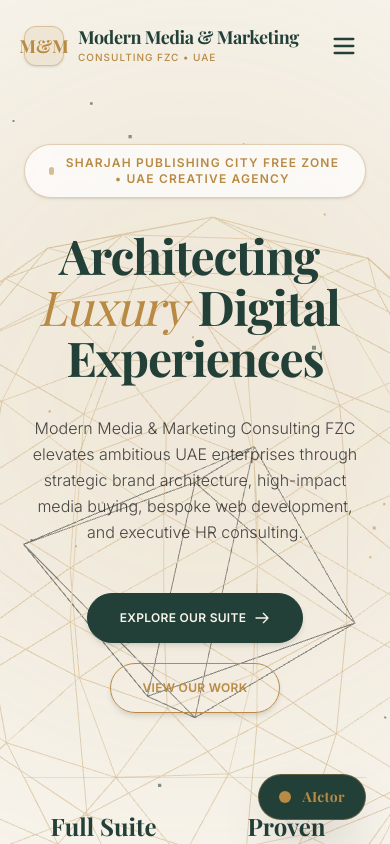
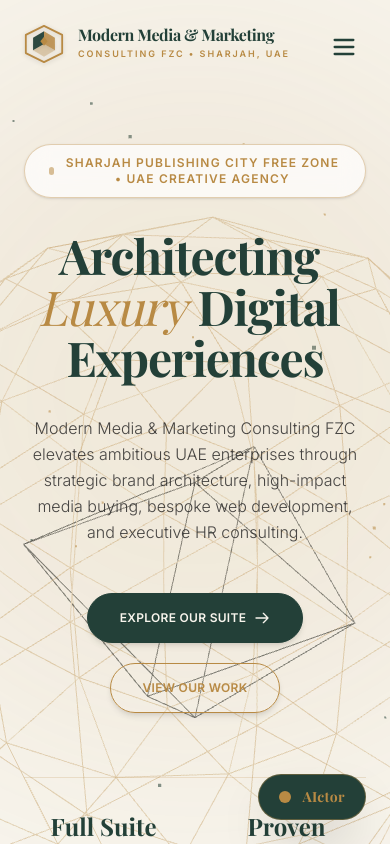
Before and after one commit to alefiyahkapadiya74-oss/modern-media-marketing-consulting, a Next.js app: page / in a window 390 px wide. Shown: the top 844 px of the page. Built offline with nearby package versions, Linux system fonts and the light colour scheme.

Commit message:
feat: design brand-new Zenith Prism luxury vector logo emblem and replace generic M&M monogram

```diff
--- a/components/layout/MobileMenu.tsx
+++ b/components/layout/MobileMenu.tsx
@@ -1,6 +1,7 @@
 'use client';
 
 import { useEffect } from 'react';
+import Logo from '@/components/ui/Logo';
 
 interface MobileMenuProps {
   isOpen: boolean;
@@ -35,21 +36,16 @@ export default function MobileMenu({ isOpen, onClose }: MobileMenuProps) {
     <div className="fixed inset-0 z-50 bg-forest-green text-warm-ivory flex flex-col justify-between p-8 md:p-12 animate-in fade-in duration-300">
       {/* Top Header Bar inside Curtain */}
       <div className="flex items-center justify-between border-b border-brass-gold/20 pb-6">
-        <div className="flex items-center gap-3">
-          <div className="w-9 h-9 rounded-lg border border-brass-gold bg-brass-gold/20 flex items-center justify-center text-brass-gold font-serif font-bold text-base">
-            M&M
-          </div>
-          <span className="font-serif font-semibold text-lg text-warm-ivory">
-            Modern Media & Marketing
-          </span>
-        </div>
+        <a href="#" onClick={onClose}>
+          <Logo size="md" variant="light" />
+        </a>
 
         {/* Close Button */}
         <button
           type="button"
           onClick={onClose}
           aria-label="Close Menu"
-          className="w-11 h-11 rounded-full border border-brass-gold/40 flex items-center justify-center text-brass-gold hover:bg-brass-gold hover:text-white transition-all duration-300"
+          className="w-11 h-11 rounded-full border border-brass-gold/40 flex items-center justify-center text-brass-gold hover:bg-brass-gold hover:text-white transition-all duration-300 cursor-pointer"
         >
           <svg className="w-6 h-6" fill="none" viewBox="0 0 24 24" stroke="currentColor">
             <path strokeLinecap="round" strokeLinejoin="round" strokeWidth={2} d="M6 18L18 6M6 6l12 12" />
--- a/components/layout/Navbar.tsx
+++ b/components/layout/Navbar.tsx
@@ -1,6 +1,7 @@
 'use client';
 
 import { useState, useEffect } from 'react';
+import Logo from '@/components/ui/Logo';
 import MobileMenu from './MobileMenu';
 
 const navLinks = [
@@ -15,7 +16,6 @@ const navLinks = [
 export default function Navbar() {
   const [isScrolled, setIsScrolled] = useState(false);
   const [mobileMenuOpen, setMobileMenuOpen] = useState(false);
-  const [activeSection, setActiveSection] = useState('home');
 
   useEffect(() => {
     const handleScroll = () => {
@@ -40,19 +40,9 @@ export default function Navbar() {
         }`}
       >
         <div className="max-w-7xl mx-auto px-6 md:px-12 flex items-center justify-between">
-          {/* Brand Identity: Monogram + Editorial Wordmark */}
-          <a href="#" className="flex items-center gap-3.5 group">
-            <div className="w-10 h-10 rounded-xl border border-brass-gold/40 bg-brass-gold/10 flex items-center justify-center text-brass-gold font-serif font-bold text-lg transition-transform duration-300 group-hover:scale-105 group-hover:bg-brass-gold group-hover:text-white shadow-sm">
-              M&M
-            </div>
-            <div className="flex flex-col text-left">
-              <span className="font-serif font-bold text-forest-green text-lg md:text-xl tracking-tight leading-none">
-                Modern Media & Marketing
-              </span>
-              <span className="font-sans text-[10px] tracking-widest text-brass-gold uppercase font-medium mt-1">
-                Consulting FZC • UAE
-              </span>
-            </div>
+          {/* New Luxury Brand Logo Component */}
+          <a href="#">
+            <Logo size="md" variant="dark" />
           </a>
 
           {/* Desktop Navigation Links */}
@@ -73,7 +63,7 @@ export default function Navbar() {
           <div className="flex items-center gap-4">
             <a
               href="#contact"
-              className="hidden sm:inline-flex items-center justify-center px-6 py-2.5 rounded-full border border-brass-gold text-brass-gold hover:bg-brass-gold hover:text-white font-sans text-xs tracking-wider uppercase font-semibold transition-all duration-300 shadow-sm"
+              className="hidden sm:inline-flex items-center justify-center px-6 py-2.5 rounded-full border border-brass-gold text-brass-gold hover:bg-brass-gold hover:text-white font-sans text-xs tracking-wider uppercase font-semibold transition-all duration-300 shadow-sm cursor-pointer"
             >
               Get in Touch
             </a>
--- a/components/sections/Contact.tsx
+++ b/components/sections/Contact.tsx
@@ -1,4 +1,6 @@
 'use client';
+
+import Logo from '@/components/ui/Logo';
 
 export default function Contact() {
   return (
@@ -67,17 +69,7 @@ export default function Contact() {
             {/* Headquarters Card */}
             <div className="bg-white rounded-3xl p-8 sm:p-10 border border-brass-gold/20 shadow-xl space-y-6">
               <div className="flex items-center gap-3.5 border-b border-brass-gold/20 pb-5">
-                <div className="w-10 h-10 rounded-xl border border-brass-gold bg-brass-gold/10 flex items-center justify-center text-brass-gold font-serif font-bold text-lg">
-                  M&M
-                </div>
-                <div>
-                  <h4 className="font-serif font-bold text-xl text-forest-green">
-                    Headquarters
-                  </h4>
-                  <span className="font-sans text-xs text-brass-gold uppercase tracking-wider font-medium">
-                    Sharjah Publishing City Free Zone
-                  </span>
-                </div>
+                <Logo size="md" variant="dark" />
               </div>
 
               <div className="space-y-4 font-sans text-sm text-charcoal/80 font-light">
--- /dev/null
+++ b/components/ui/Logo.tsx
@@ -0,0 +1,98 @@
+'use client';
+
+interface LogoProps {
+  className?: string;
+  size?: 'sm' | 'md' | 'lg';
+  variant?: 'dark' | 'light';
+  showText?: boolean;
+}
+
+export default function Logo({
+  className = '',
+  size = 'md',
+  variant = 'dark',
+  showText = true,
+}: LogoProps) {
+  // Size dimensions for emblem
+  const dimensions = {
+    sm: 'w-8 h-8',
+    md: 'w-10 h-10',
+    lg: 'w-12 h-12',
+  }[size];
+
+  const titleSizes = {
+    sm: 'text-sm',
+    md: 'text-base md:text-lg',
+    lg: 'text-xl md:text-2xl',
+  }[size];
+
+  const subTitleSizes = {
+    sm: 'text-[8px]',
+    md: 'text-[9px] md:text-[10px]',
+    lg: 'text-[11px]',
+  }[size];
+
+  const textColor = variant === 'light' ? 'text-warm-ivory' : 'text-forest-green';
+
+  return (
+    <div className={`inline-flex items-center gap-3.5 group cursor-pointer ${className}`}>
+      {/* Abstract Geometric Luxury Emblem: Zenith Prism */}
+      <div className={`relative shrink-0 ${dimensions} flex items-center justify-center transition-transform duration-300 group-hover:scale-105`}>
+        <svg
+          viewBox="0 0 44 44"
+          fill="none"
+          xmlns="http://www.w3.org/2000/svg"
+          className="w-full h-full drop-shadow-sm"
+        >
+          {/* Outer Octagonal Frame - Brass Gold (#B88A44) */}
+          <path
+            d="M22 2L42 12V32L22 42L2 32V12L22 2Z"
+            stroke="#B88A44"
+            strokeWidth="2"
+            strokeLinejoin="round"
+            className="transition-all duration-300 group-hover:stroke-brass-gold-dark"
+          />
+
+          {/* Interlocking Zenith Chevron Facet 1 (Left Wing) */}
+          <path
+            d="M22 8L10 15V29L22 22V8Z"
+            fill="#234038"
+            opacity="0.95"
+          />
+
+          {/* Interlocking Zenith Chevron Facet 2 (Right Wing) */}
+          <path
+            d="M22 8L34 15V29L22 22V8Z"
+            fill="#B88A44"
+            opacity="0.85"
+          />
+
+          {/* Bottom Reflective Facet */}
+          <path
+            d="M22 22L34 29L22 36L10 29L22 22Z"
+            fill="#B88A44"
+            opacity="0.35"
+          />
+
+          {/* Core Apex Golden Diamond */}
+          <polygon
+            points="22,14 26,19 22,24 18,19"
+            fill="#B88A44"
+          />
+        </svg>
+      </div>
+
+      {/* Brand Typography Wordmark */}
+      {showText && (
+        <div className="flex flex-col text-left">
+          <span className={`font-serif font-bold tracking-tight leading-none transition-colors duration-300 ${textColor} group-hover:text-brass-gold ${titleSizes}`}>
+            Modern Media & Marketing
+          </span>
+          <span className="font-sans text-[9px] md:text-[10px] tracking-[0.22em] text-brass-gold uppercase font-semibold mt-1">
+            Consulting FZC • Sharjah, UAE
+          </span>
+        </div>
+      )}
+    </div>
+  );
+}
```
